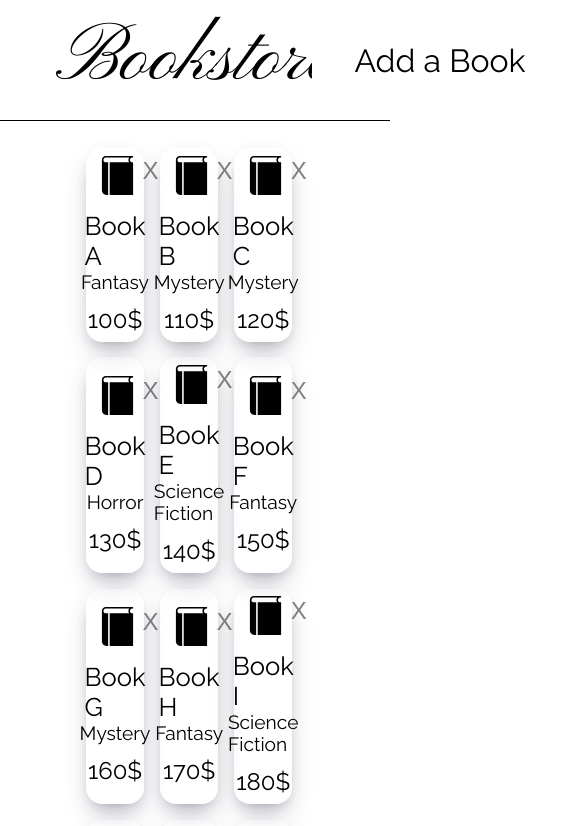
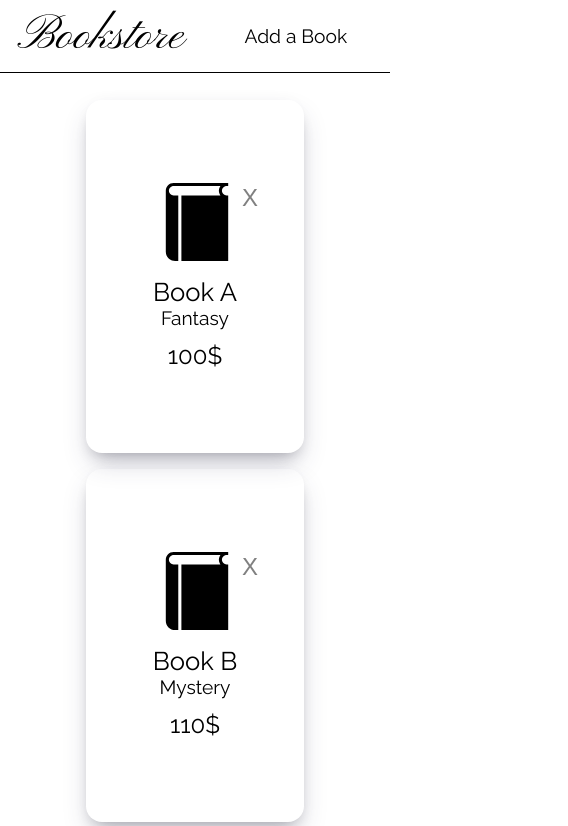
Before and after one commit to DS-2301/Bookstore, a React (Create React App) app: page / in a window 390 px wide. Shown: the top 826 px of the page, 568 px wide, since content can reach past the window. Built offline with nearby package versions, Linux system fonts and the light colour scheme.

Commit message:
style(app): Added responsive styling to the project

```diff
--- a/src/Components/Book/Book.css
+++ b/src/Components/Book/Book.css
@@ -62,7 +62,7 @@
   display: flex;
   flex-direction: column;
   width: 20vw;
-  height: 43vh;
+  height: max-content;
   top: 20%;
   left: 38%;
   right: auto;
@@ -119,3 +119,51 @@
   padding: 1em 2em;
   margin: auto;
 }
+
+@media only screen and (min-width: 1024px) {
+  .BookModal {
+    font-size: 2em;
+  }
+
+  .BookFormRow > input {
+    font-size: 1em;
+  }
+
+  .BookFormRow > textarea {
+    font-size: 1em;
+  }
+}
+
+@media only screen and (max-width: 1024px) {
+  .BookModal {
+    width: 30vw;
+    left: 35%;
+  }
+}
+
+@media only screen and (max-width: 768px) {
+  .BookModal {
+    width: 40vw;
+    left: 30%;
+  }
+  .bookCard {
+    width: 20vw;
+  }
+}
+
+@media only screen and (max-width: 425px) {
+  .bookCard {
+    width: 60vw;
+    height: 40vh;
+  }
+
+  .bookImage {
+    margin-bottom: 1em;
+    width: 20vw;
+    margin-left: 2em;
+  }
+  .BookModal {
+    width: 70vw;
+    left: 15%;
+  }
+}
--- a/src/Components/Navbar/Navbar.css
+++ b/src/Components/Navbar/Navbar.css
@@ -34,3 +34,33 @@
   color: white;
   background-color: black;
 }
+
+@media only screen and (max-width: 1024px) {
+  .addBookButton {
+    font-size: 0.3em;
+  }
+}
+
+@media only screen and (max-width: 768px) {
+  .addBookButton {
+    left: 75%;
+  }
+}
+
+@media only screen and (max-width: 425px) {
+  .headerNav {
+    font-size: 3em;
+    justify-content: space-around;
+  }
+
+  .addBookButton {
+    position: inherit;
+    font-size: 0.4em;
+  }
+}
+
+@media only screen and (max-width: 320px) {
+  .headerNav {
+    font-size: 2.5em;
+  }
+}
```
